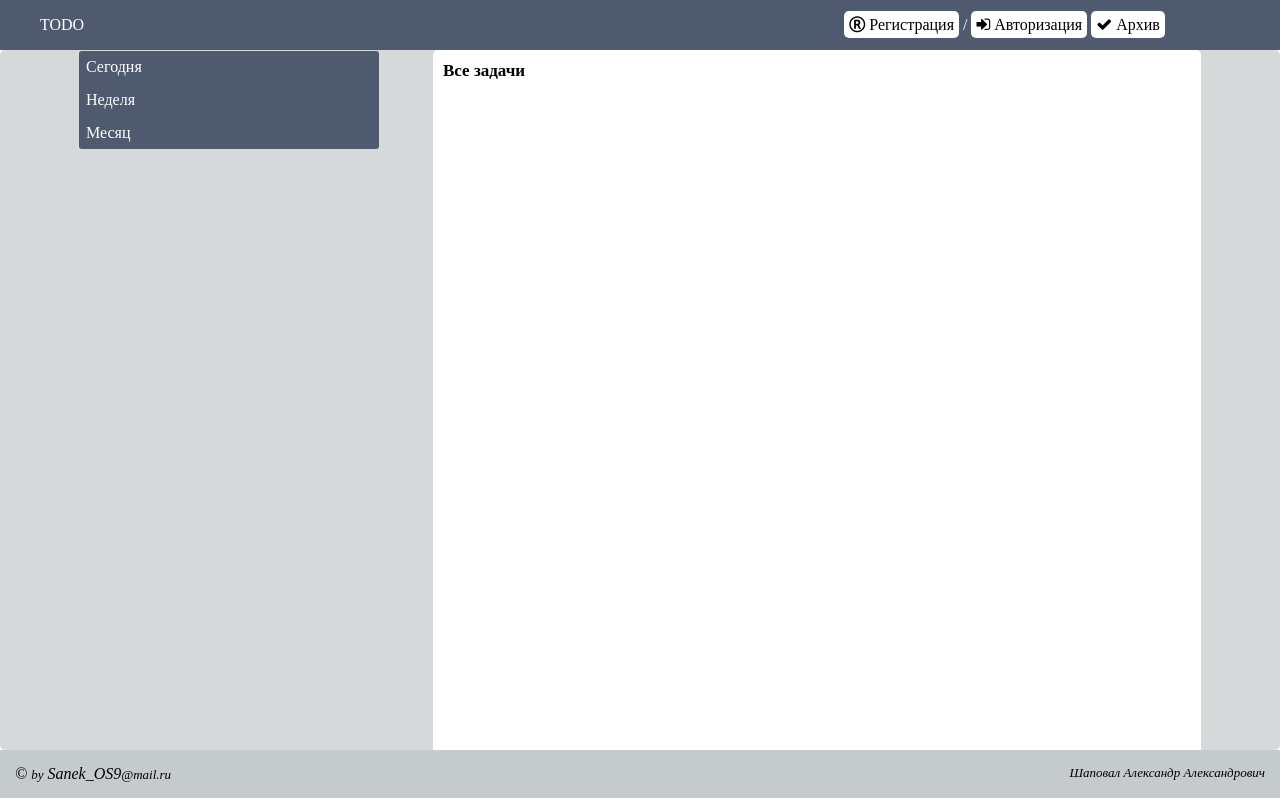
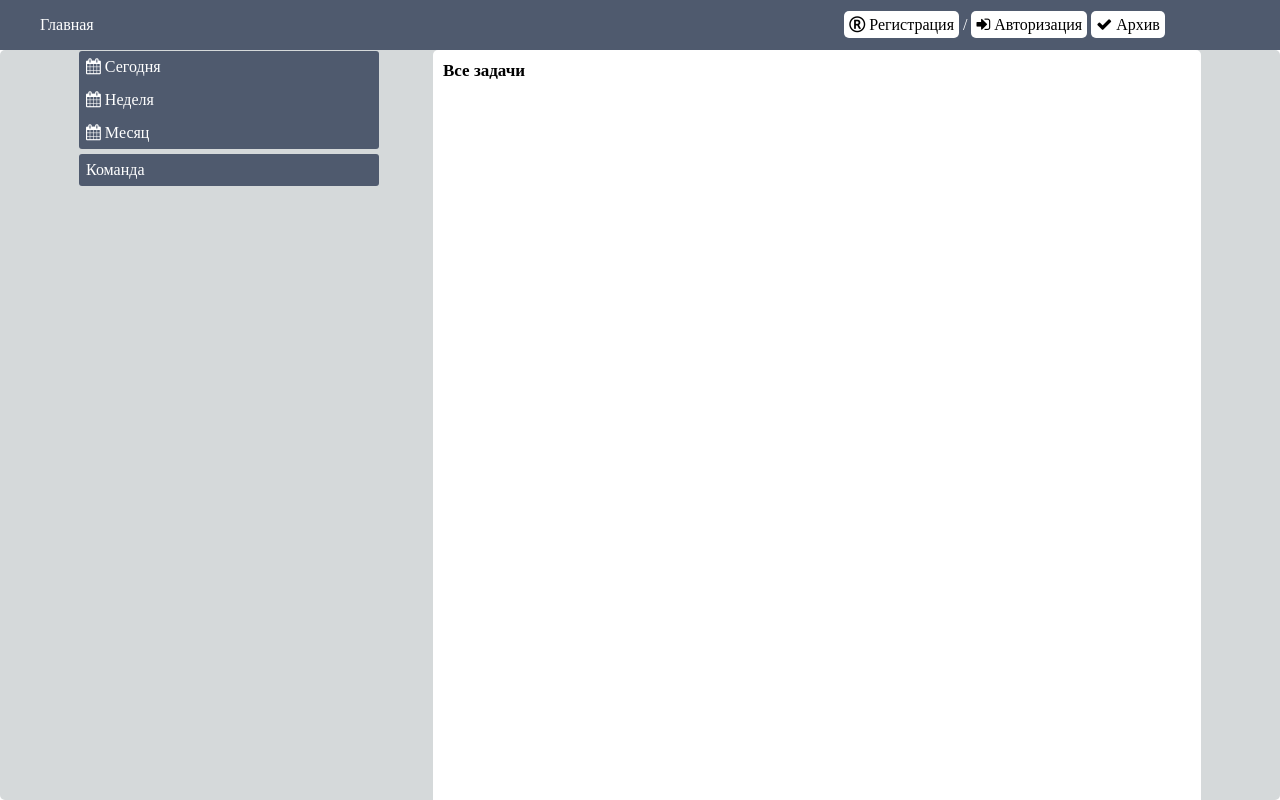
Before and after one commit to freelaxdeveloper/Task, a PHP site: template Views/default/document.twig in a window 1280 px wide. Run offline with PHP 8.4, Linux system fonts and the light colour scheme; the template is opened without the code that fills it, so the values that code supplies are empty; some libraries are stand-ins or nearby versions.

Commit message:
#update обновление дизайна + отображение списка пользователей

```diff
--- a/Core/Controller.php
+++ b/Core/Controller.php
@@ -3,7 +3,7 @@ namespace Core;
 
 use \More\{Text,Pages};
 use \Core\{App};
-use \Models\{Projects};
+use \Models\{Projects,Users};
 
 class Controller{
     protected $params = [];
@@ -31,6 +31,7 @@ class Controller{
     {
         $this->params['projects'] = Projects::getAll();
         $this->params['user'] = App::user();
+        $this->params['users'] = Users::getAll();
         $this->params['current_data'] = date('Y-m-d\TH:00');
         if (empty($this->params['id_activePproject']))
             $this->params['id_activePproject'] = 0;
--- a/Static/default/css/style.css
+++ b/Static/default/css/style.css
@@ -89,7 +95,7 @@ a{
     width: 60%;
     vertical-align: top;
     background-color: #fff;
-    min-height: calc(100vh - 100px);
+    min-height: calc(100vh - 50px);
     text-align: left;
     border-radius: 5px 5px 0 0;
 }
@@ -198,7 +210,8 @@ nav .counter{
 footer{
     padding: 15px;
     font-style: oblique;
-    background-color: #c5cbcc;
+    background-color: #ffffff;
+    color: #757575;
 }
 footer .right{
 	float:right;
--- a/Views/default/document.twig
+++ b/Views/default/document.twig
@@ -14,7 +14,7 @@
     <body>
         <header>
             <div class="header">
-                <a href="/" id="logo" title="На главную">TODO</a>
+                <a href="/" id="logo" title="На главную">Главная</a>
                 <span class="right">
                     {% if user.id == 0 %}
                         <span class="action"><i class="fa fa-registered"></i> <a href="/register/">Регистрация</a></span> / <span class="action"><i class="fa fa-sign-in"></i> <a href="/authorize/">Авторизация</a></span>
@@ -30,9 +30,9 @@
         <div id="container">
             <nav>
                 <ul>
-                    <li class="{% if 'today' == sorting %}sort-active{% endif %}"><a href="/view/today/{{id_activePproject}}/">Сегодня</a></li>
-                    <li class="{% if 'week' == sorting %}sort-active{% endif %}"><a href="/view/week/{{id_activePproject}}/">Неделя</a></li>
-                    <li class="{% if 'month' == sorting %}sort-active{% endif %}"><a href="/view/month/{{id_activePproject}}/">Месяц</a></li>
+                    <li class="{% if 'today' == sorting %}sort-active{% endif %}"><a href="/view/today/{{id_activePproject}}/"><i class="fa fa-calendar"></i> Сегодня</a></li>
+                    <li class="{% if 'week' == sorting %}sort-active{% endif %}"><a href="/view/week/{{id_activePproject}}/"><i class="fa fa-calendar"></i> Неделя</a></li>
+                    <li class="{% if 'month' == sorting %}sort-active{% endif %}"><a href="/view/month/{{id_activePproject}}/"><i class="fa fa-calendar"></i> Месяц</a></li>
                 </ul>
                 <ul>
                     {% for project in projects %}
@@ -66,6 +66,12 @@
                             </li>
                         </ul>
                 {% endif %}
+                <ul>
+                    <li>Команда</li>
+                    {% for user in users %}
+                        <li><a href="#"><i class="fa fa-user"></i> {{user.login}}</a></li>
+                    {% endfor %}
+                </ul>
             </nav>
             <div class="container">
                 <div class="messages">
@@ -114,9 +120,6 @@
                 </div>
             </div>
         </div>
-        <footer>
-            &copy; <span>by</span> Sanek_OS9<span>@mail.ru</span> <span class="right">Шаповал Александр Александрович</span>
-        </footer>
         <script src="/Static/default/js/action.js" charset="utf-8"></script>
         <script src="/Static/default/js/form.js" charset="utf-8"></script>
     </body>
```
Also changed, not shown: other parts of Static/default/css/style.css (+40 -21 lines), Models/Users.php (+8 -0 lines), Views/default/.inc/list.tasks.twig (+7 -6 lines).
